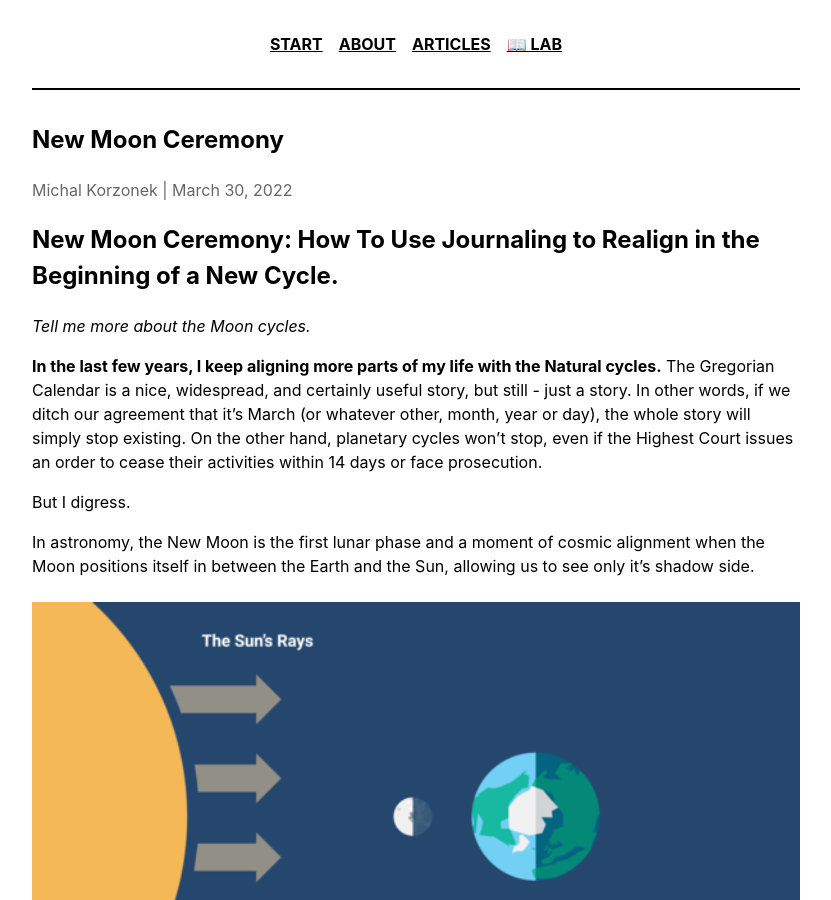
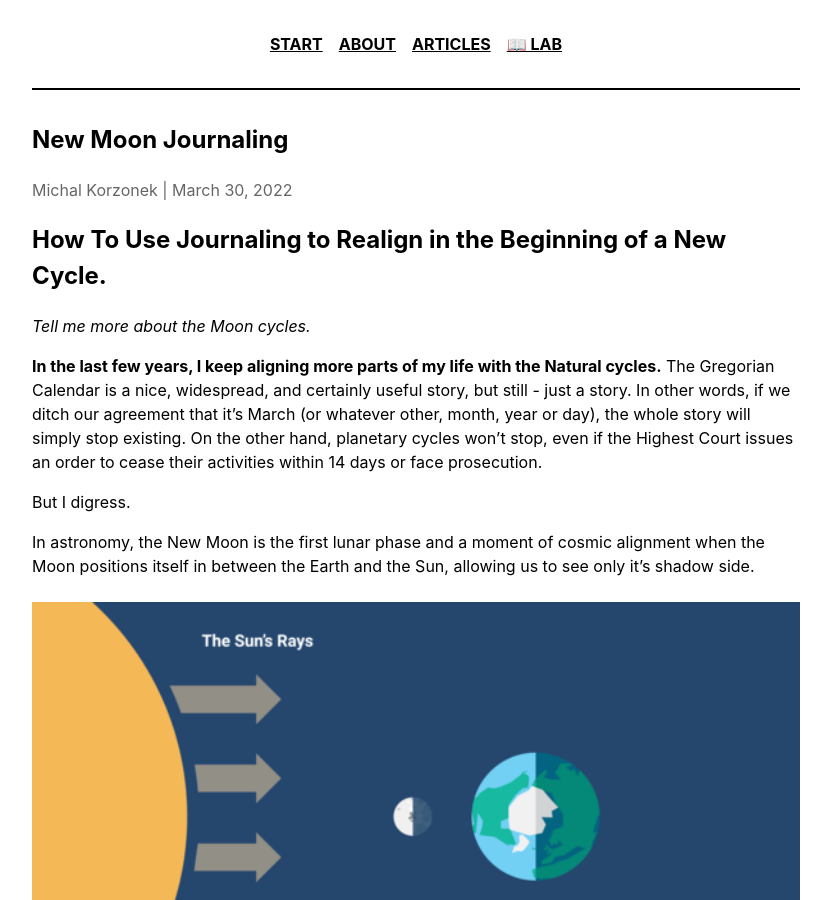
Before and after one commit to heymichal/journalsmarter, a Jekyll site: the page built from _posts/2022-03-30-new-moon-journaling.md, in a window 1280 px wide and 900 px high. Shown: the whole window, without its empty margins (224-1055 px from the left). Built offline with Jekyll 4.4.1, drawn with Linux system fonts in a browser that asks for light colours; some of the changed lines change nothing that is shown.

Commit message:
update new moon journaling

```diff
--- a/_posts/2022-03-30-new-moon-ceremony.md
+++ b/_posts/2022-03-30-new-moon-journaling.md
@@ -1,13 +1,13 @@
 ---
 layout: post
-title: New Moon Ceremony
+title: New Moon Journaling
 description: How To Use Journaling to Realign in the Beginning of a New Cycle.
 image: /assets/new-moon-intention-spread.jpg
 tags:
 author: Michal Korzonek
 ---
 
-# New Moon Ceremony: How To Use Journaling to Realign in the Beginning of a New Cycle.
+## How To Use Journaling to Realign in the Beginning of a New Cycle.
 
 *Tell me more about the Moon cycles.*
 
@@ -37,7 +37,7 @@ How to navigate this tension?
 
 **Instead of making plans, I set *intentions*, and shorten the time horizon by aligning them with the Moon cycles.**
 
-Etymologically speaking, *intention* can be traced back to Old French word *[intendre](https://www.etymonline.com/word/intend?ref=etymonline_crossreference)* meaning "to direct one's attention" and Old English *[entencioun](https://www.etymonline.com/search?q=intention)* meaning "purpose, design, aim or object; will, wish, desire, that which is intended". That sounds much better to me that "to scheme, to devise ways and means for (the doing of something)" that *planning* originates from. In other words, **intention is about *bringing attention* to what is important to you, rather than *thinking* of how to go about it.**
+Etymologically speaking, *intention* can be traced back to Old French word *[intendre](https://www.etymonline.com/word/intend?ref=etymonline_crossreference){:target="_blank"}* meaning "to direct one's attention" and Old English *[entencioun](https://www.etymonline.com/search?q=intention){:target="_blank"}* meaning "purpose, design, aim or object; will, wish, desire, that which is intended". That sounds much better to me that "to scheme, to devise ways and means for (the doing of something)" that *planning* originates from. In other words, **intention is about *bringing attention* to what is important to you, rather than *thinking* of how to go about it.**
 
 The Moon completes the formula by providing **a perfect time horizon of 29 ½ days (on average), which feels both short enough to be encouraging (rather than overwhelming), and long enough to allow for tangible results to become visible.** And it's always possible to roll an intention over to the following cycle, if it still fully resonates.
 
@@ -49,13 +49,13 @@ I stay aware of the Moon cycle by actually looking at the Moon every night 🌓.
 
 I'm happily living in the middle of a forest with zero light pollution so that's not a difficult task, but the Moon is strong enough to cut through even the brightest cityscapes. Trust me, it will do you good to spend some time looking at Her every night.
 
-I also use [this app](https://www.probadosoft.com/android/moonphasecalendar/), which displays the current moon phase as a widget on my phone's wallpaper.
+I also use [this app](https://www.probadosoft.com/android/moonphasecalendar/){:target="_blank"}, which displays the current moon phase as a widget on my phone's wallpaper.
 
 ![screenshot of phone wallpaper with Moon phase displayed](/assets/lunar-app.jpg)
 
 My journal is another reminder.
 
-**Every New Moon I draw a page of [Infinity Squares](https://infinitysquares.xyz) which will last until the Full Moon, and then on the Full Moon I draw another page, which will last until the New Moon. So two pages of squares per Moon cycle.**
+**Every New Moon I draw a page of [Infinity Squares](https://infinitysquares.xyz){:target="_blank"} which will last until the Full Moon, and then on the Full Moon I draw another page, which will last until the New Moon. So two pages of squares per Moon cycle.**
 
 I then use the blank page in the spread to write down the intention(s) for that part of the cycle.
 
@@ -103,9 +103,9 @@ Occasionally, I change something on the page, or cross something out (remember t
 
 I also have two extra digital journaling practices that are aligned with the Moon.
 
-The [Moonly Review](https://mindjuggling.substack.com/), which is a personal heartfelt letter sent on the New Moon and Full Moon, where I write about what's alive in me right now. I've started writing it in December 2020 as an experiment, and the practice is still with me.
+The [Moonly Review](https://mindjuggling.substack.com/){:target="_blank"}, which is a personal heartfelt letter sent on the New Moon and Full Moon, where I write about what's alive in me right now. I've started writing it in December 2020 as an experiment, and the practice is still with me.
 
-I also create a [Moonly Video Diary](https://www.youtube.com/playlist?list=PLGa1Umh9AlTiAcTIS3Tzge7g-RqvRaFVQ), compiling a few seconds of video from every day into a Moonly video. I've started this practice back in 2017, stopped after 3 times, and then came back to it in 2021. I have a feeling that this time it will stick for a while. Let's see 👁.
+I also create a [Moonly Video Diary](https://www.youtube.com/playlist?list=PLGa1Umh9AlTiAcTIS3Tzge7g-RqvRaFVQ){:target="_blank"}, compiling a few seconds of video from every day into a Moonly video. I've started this practice back in 2017, stopped after 3 times, and then came back to it in 2021. I have a feeling that this time it will stick for a while. Let's see 👁.
 
 ## Ready to Flourish?
 
```
